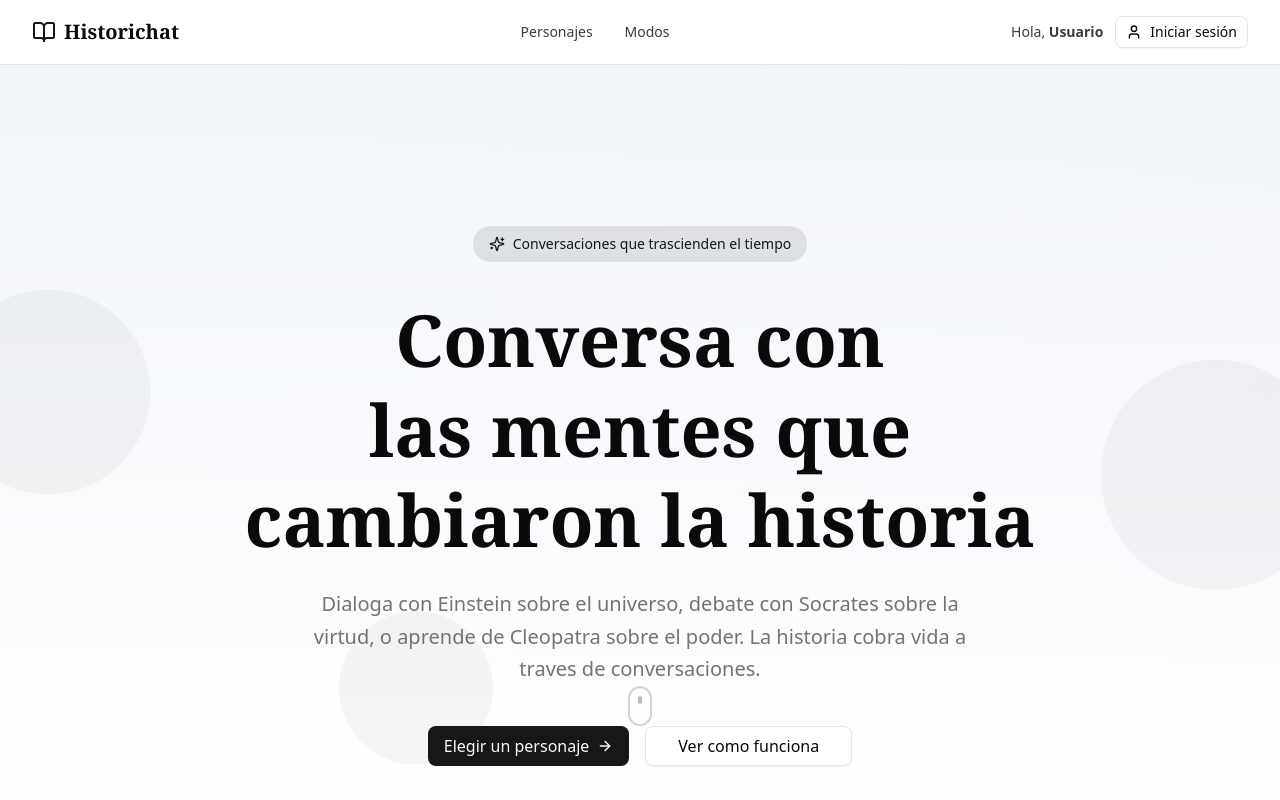
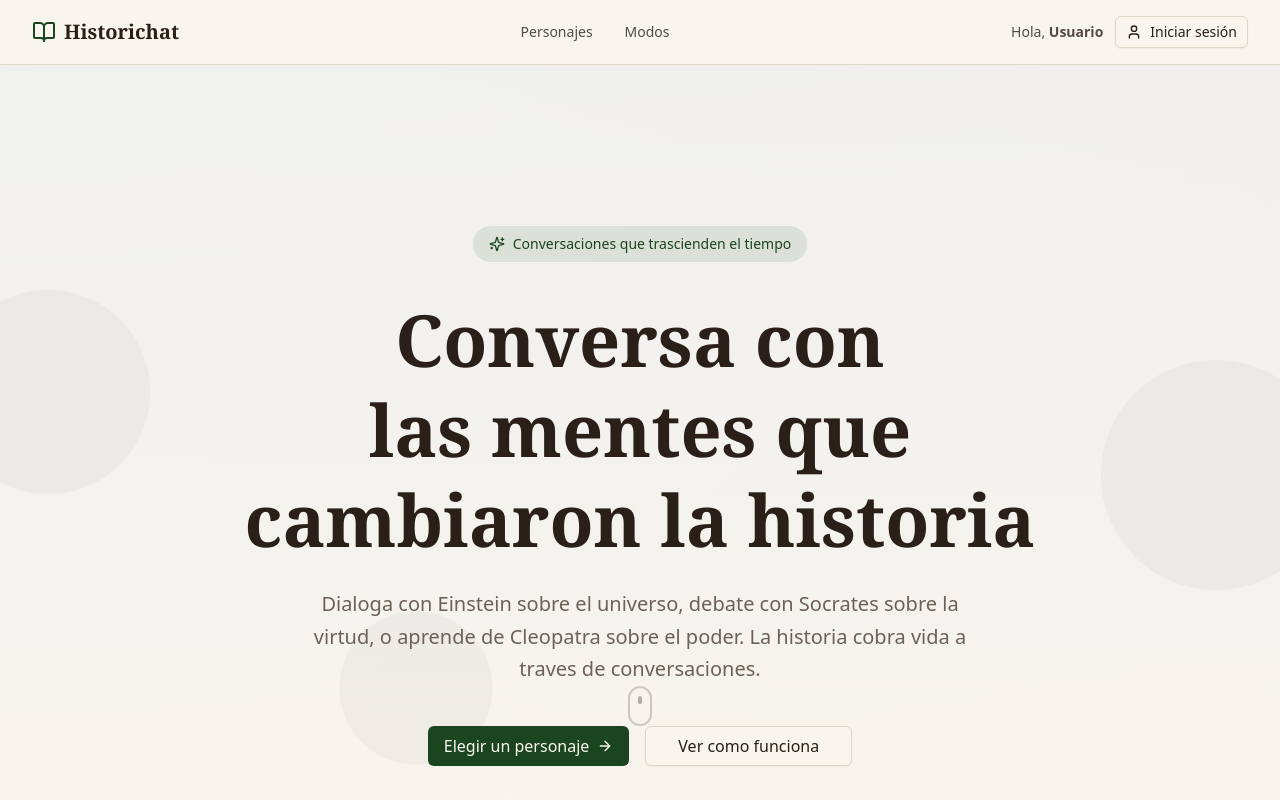
Before and after one commit to sebastianmr18/character-bots-prototype, a Next.js app in the folder frontend/: page / in a window 1280 px wide. Shown: the top 800 px of the page. Built offline with nearby package versions, Linux system fonts and the light colour scheme; no server answers.

Commit message:
feat: update color variables in globals.css

```diff
--- a/frontend/app/globals.css
+++ b/frontend/app/globals.css
@@ -43,72 +43,74 @@
 }
 
 :root {
-  --radius: 0.625rem;
-  --background: oklch(1 0 0);
-  --foreground: oklch(0.145 0 0);
-  --card: oklch(1 0 0);
-  --card-foreground: oklch(0.145 0 0);
-  --popover: oklch(1 0 0);
-  --popover-foreground: oklch(0.145 0 0);
-  --primary: oklch(0.205 0 0);
-  --primary-foreground: oklch(0.985 0 0);
-  --secondary: oklch(0.97 0 0);
-  --secondary-foreground: oklch(0.205 0 0);
-  --muted: oklch(0.97 0 0);
-  --muted-foreground: oklch(0.556 0 0);
-  --accent: oklch(0.97 0 0);
-  --accent-foreground: oklch(0.205 0 0);
+  --background: oklch(0.97 0.01 85);
+  --foreground: oklch(0.25 0.02 50);
+  --card: oklch(0.99 0.005 85);
+  --card-foreground: oklch(0.25 0.02 50);
+  --popover: oklch(0.99 0.005 85);
+  --popover-foreground: oklch(0.25 0.02 50);
+  --primary: oklch(0.35 0.08 145);
+  --primary-foreground: oklch(0.98 0.01 85);
+  --secondary: oklch(0.94 0.02 85);
+  --secondary-foreground: oklch(0.30 0.02 50);
+  --muted: oklch(0.92 0.015 85);
+  --muted-foreground: oklch(0.50 0.02 50);
+  --accent: oklch(0.45 0.10 145);
+  --accent-foreground: oklch(0.98 0.01 85);
   --destructive: oklch(0.577 0.245 27.325);
-  --border: oklch(0.922 0 0);
-  --input: oklch(0.922 0 0);
-  --ring: oklch(0.708 0 0);
-  --chart-1: oklch(0.646 0.222 41.116);
-  --chart-2: oklch(0.6 0.118 184.704);
-  --chart-3: oklch(0.398 0.07 227.392);
-  --chart-4: oklch(0.828 0.189 84.429);
-  --chart-5: oklch(0.769 0.188 70.08);
-  --sidebar: oklch(0.985 0 0);
-  --sidebar-foreground: oklch(0.145 0 0);
-  --sidebar-primary: oklch(0.205 0 0);
-  --sidebar-primary-foreground: oklch(0.985 0 0);
-  --sidebar-accent: oklch(0.97 0 0);
-  --sidebar-accent-foreground: oklch(0.205 0 0);
-  --sidebar-border: oklch(0.922 0 0);
-  --sidebar-ring: oklch(0.708 0 0);
+  --destructive-foreground: oklch(0.98 0 0);
+  --border: oklch(0.88 0.02 85);
+  --input: oklch(0.92 0.015 85);
+  --ring: oklch(0.45 0.10 145);
+  --chart-1: oklch(0.35 0.08 145);
+  --chart-2: oklch(0.55 0.12 50);
+  --chart-3: oklch(0.50 0.08 200);
+  --chart-4: oklch(0.65 0.10 85);
+  --chart-5: oklch(0.60 0.08 30);
+  --radius: 0.5rem;
+  --sidebar: oklch(0.96 0.01 85);
+  --sidebar-foreground: oklch(0.25 0.02 50);
+  --sidebar-primary: oklch(0.35 0.08 145);
+  --sidebar-primary-foreground: oklch(0.98 0.01 85);
+  --sidebar-accent: oklch(0.92 0.02 85);
+  --sidebar-accent-foreground: oklch(0.30 0.02 50);
+  --sidebar-border: oklch(0.88 0.02 85);
+  --sidebar-ring: oklch(0.45 0.10 145);
 }
 
 .dark {
-  --background: oklch(0.145 0 0);
-  --foreground: oklch(0.985 0 0);
-  --card: oklch(0.205 0 0);
-  --card-foreground: oklch(0.985 0 0);
-  --popover: oklch(0.205 0 0);
-  --popover-foreground: oklch(0.985 0 0);
-  --primary: oklch(0.922 0 0);
-  --primary-foreground: oklch(0.205 0 0);
-  --secondary: oklch(0.269 0 0);
-  --secondary-foreground: oklch(0.985 0 0);
-  --muted: oklch(0.269 0 0);
-  --muted-foreground: oklch(0.708 0 0);
-  --accent: oklch(0.269 0 0);
-  --accent-foreground: oklch(0.985 0 0);
-  --destructive: oklch(0.704 0.191 22.216);
-  --border: oklch(1 0 0 / 10%);
-  --input: oklch(1 0 0 / 15%);
-  --ring: oklch(0.556 0 0);
-  --chart-1: oklch(0.488 0.243 264.376);
-  --chart-2: oklch(0.696 0.17 162.48);
-  --chart-3: oklch(0.769 0.188 70.08);
-  --chart-4: oklch(0.627 0.265 303.9);
-  --chart-5: oklch(0.645 0.246 16.439);
-  --sidebar: oklch(0.205 0 0);
-  --sidebar-foreground: oklch(0.985 0 0);
-  --sidebar-primary: oklch(0.488 0.243 264.376);
-  --sidebar-primary-foreground: oklch(0.985 0 0);
-  --sidebar-accent: oklch(0.269 0 0);
-  --sidebar-accent-foreground: oklch(0.985 0 0);
-  --sidebar-border: oklch(1 0 0 / 10%);
-  --sidebar-ring: oklch(0.556 0 0);
+  --background: oklch(0.18 0.02 50);
+  --foreground: oklch(0.95 0.01 85);
+  --card: oklch(0.22 0.02 50);
+  --card-foreground: oklch(0.95 0.01 85);
+  --popover: oklch(0.22 0.02 50);
+  --popover-foreground: oklch(0.95 0.01 85);
+  --primary: oklch(0.55 0.10 145);
+  --primary-foreground: oklch(0.15 0.02 50);
+  --secondary: oklch(0.28 0.02 50);
+  --secondary-foreground: oklch(0.92 0.01 85);
+  --muted: oklch(0.28 0.02 50);
+  --muted-foreground: oklch(0.70 0.02 85);
+  --accent: oklch(0.55 0.10 145);
+  --accent-foreground: oklch(0.15 0.02 50);
+  --destructive: oklch(0.50 0.20 25);
+  --destructive-foreground: oklch(0.95 0 0);
+  --border: oklch(0.32 0.02 50);
+  --input: oklch(0.28 0.02 50);
+  --ring: oklch(0.55 0.10 145);
+  --chart-1: oklch(0.55 0.10 145);
+  --chart-2: oklch(0.65 0.12 50);
+  --chart-3: oklch(0.60 0.08 200);
+  --chart-4: oklch(0.70 0.10 85);
+  --chart-5: oklch(0.65 0.08 30);
+  --sidebar: oklch(0.20 0.02 50);
+  --sidebar-foreground: oklch(0.95 0.01 85);
+  --sidebar-primary: oklch(0.55 0.10 145);
+  --sidebar-primary-foreground: oklch(0.15 0.02 50);
+  --sidebar-accent: oklch(0.28 0.02 50);
+  --sidebar-accent-foreground: oklch(0.92 0.01 85);
+  --sidebar-border: oklch(0.32 0.02 50);
+  --sidebar-ring: oklch(0.55 0.10 145);
 }
 
 @layer base {
```
